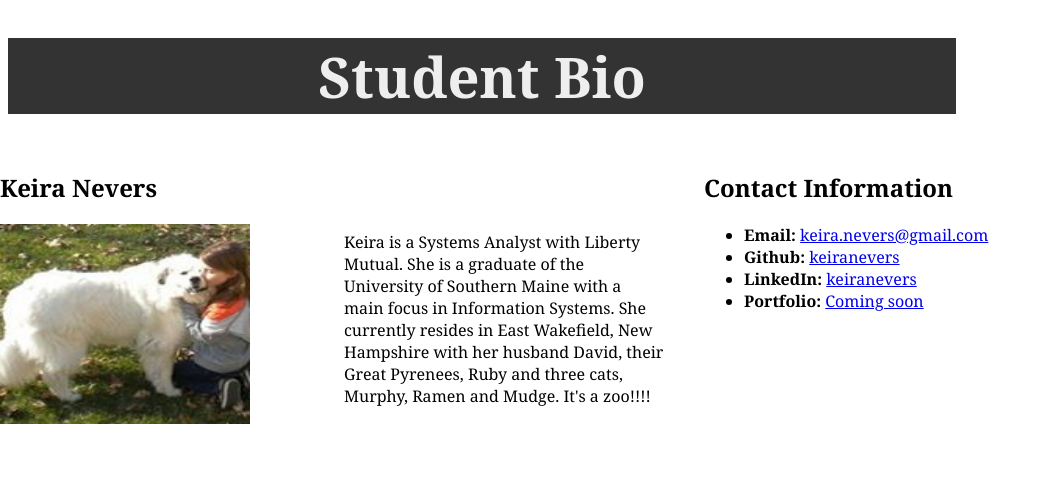
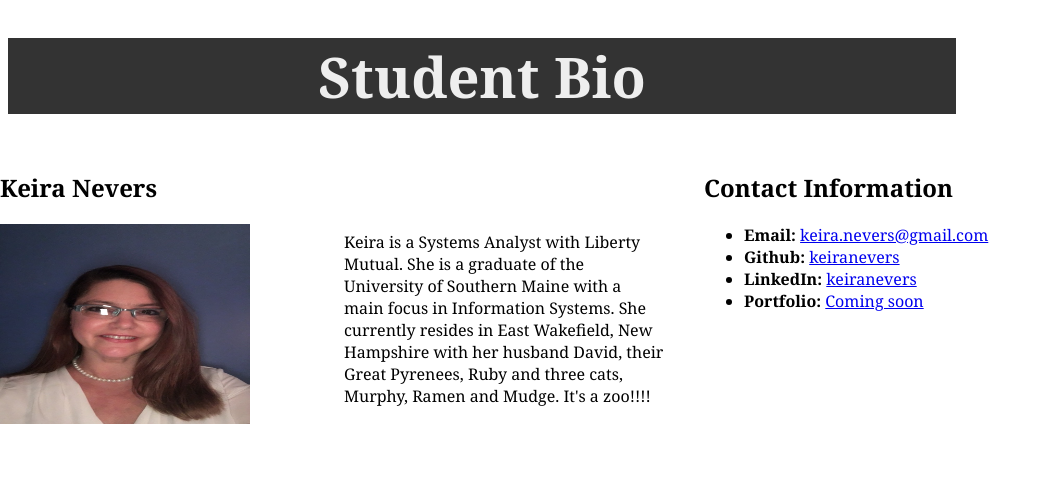
Before and after one commit to keiranevers/keiranevers.github.io, a plain HTML site: page index.html in a window 1280 px wide. Shown: the whole page, without its empty margins (0-1051 px from the left). Drawn offline with Linux system fonts and the light colour scheme.

Commit message:
Update index.html

```diff
--- a/index.html
+++ b/index.html
@@ -15,7 +15,7 @@
 		<div class="column-left">
 			<h2>Keira Nevers</h2>
 			<div class="bio-image">
-				<img src="rubyandmiranda.jpg" width=250 height=200>
+				<img src="KeiraNeversImage.jpg" width=250 height=200>
 			</div>
 		</div>
 
```
